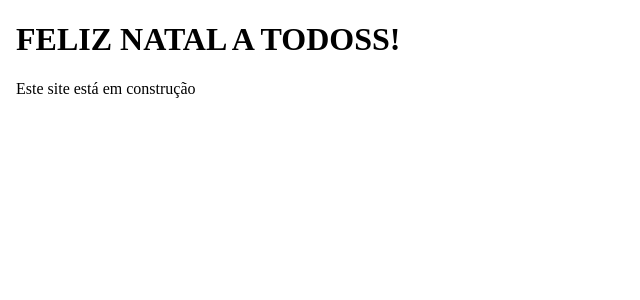
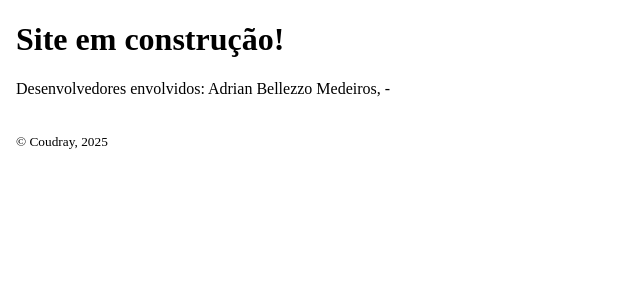
Before and after one commit to Adrian-1046/clone-tabnews, a Next.js app: page / in a window 1280 px wide. Shown: the top 300 px of the page, without its empty margins (0-640 px from the left). Built offline with nearby package versions, Linux system fonts and the light colour scheme.

Commit message:
alterado mesnagem do site em construção

```diff
--- a/pages/index.js
+++ b/pages/index.js
@@ -1,8 +1,10 @@
 function Home() {
   return (
     <body>
-      <h1>FELIZ NATAL A TODOSS!</h1>
-      <p>Este site está em construção</p>
+      <h1>Site em construção!</h1>
+      <p>Desenvolvedores envolvidos: Adrian Bellezzo Medeiros, -</p>
+      <br></br>
+      <small> &copy; Coudray, 2025</small>
     </body>
   );
 }
```
